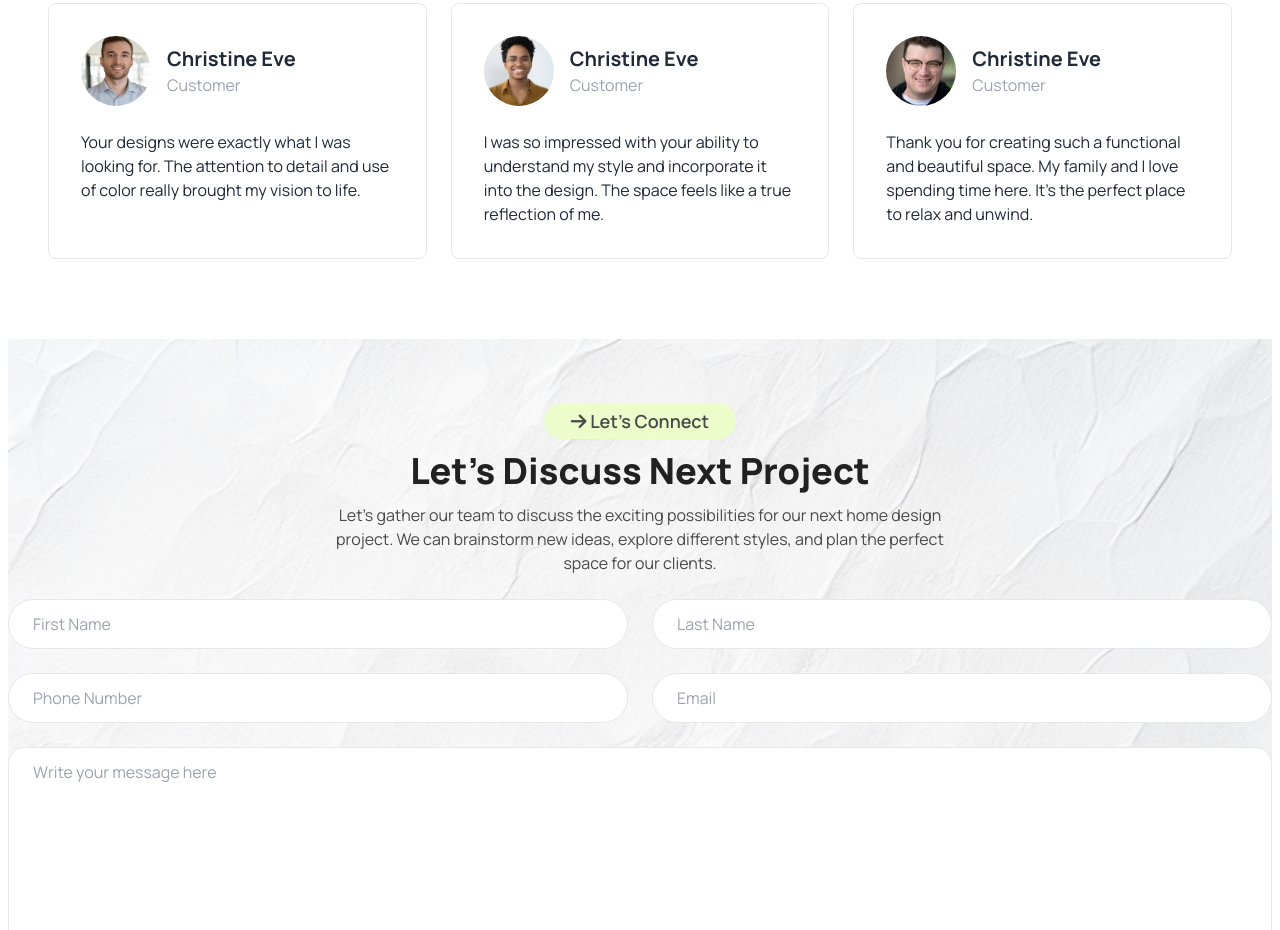
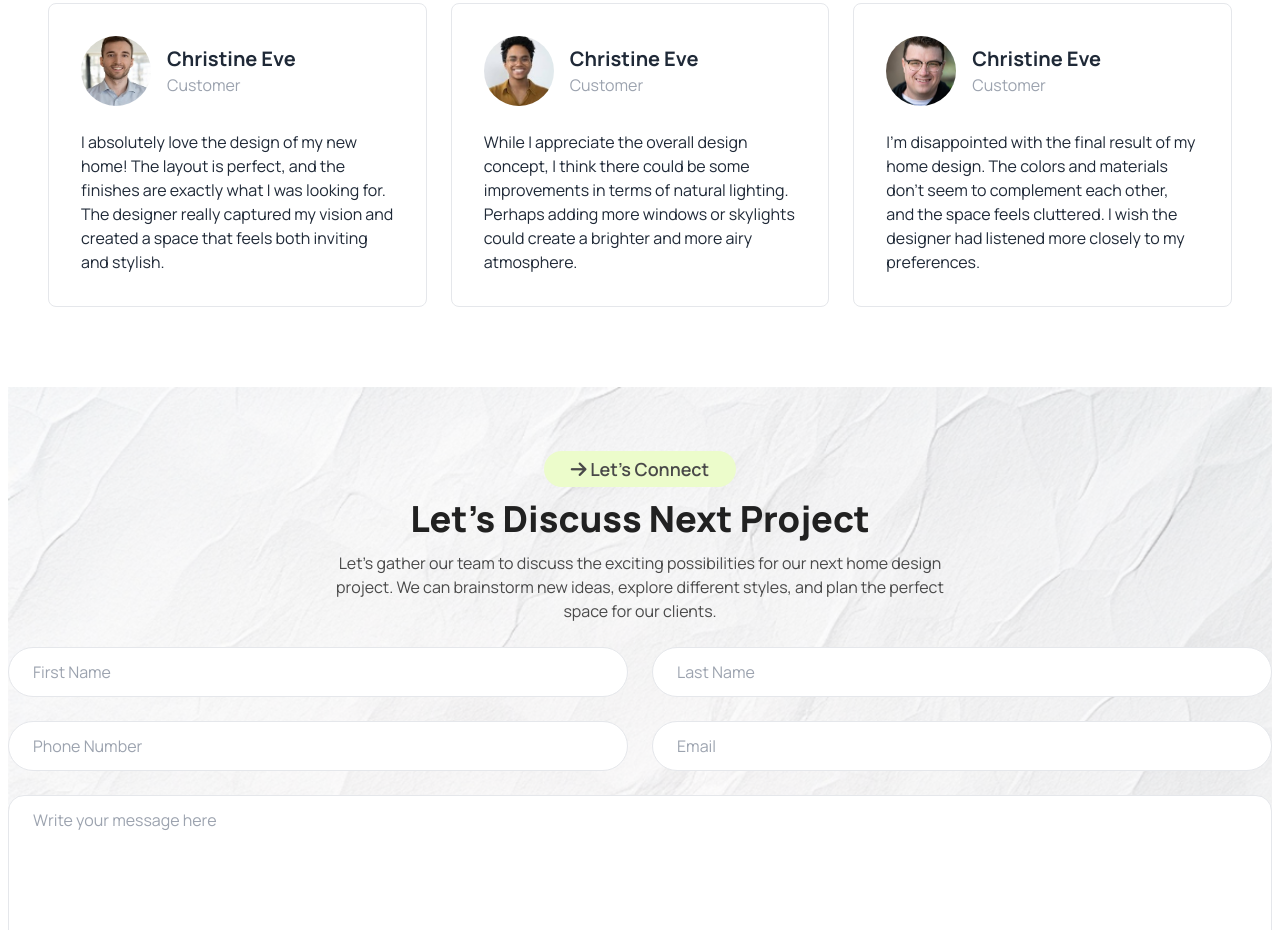
Before and after one commit to MahbubHosssen/home-design-gallery, a plain HTML site: page index.html in a window 1280 px wide. Shown: the part 4330-5260 px from the top of the page. Drawn offline with nearby package versions, Linux system fonts and the light colour scheme.

Commit message:
Feedback section change lorem text

```diff
--- a/index.html
+++ b/index.html
@@ -325,7 +325,7 @@
         </div>
     </section>
 
-    <!-- why choose us section -->
+    <!-- why choose us Feedback section -->
     <section>
         <div class="container mx-auto p-4 lg:p-12">
             <div class="text-center">
@@ -380,7 +380,7 @@
                             <p class="text-gray-400">Customer</p>
                         </div>
                     </div>
-                    <p class="text-400 mt-6">Your designs were exactly what I was looking for. The attention to detail and use of color really brought my vision to life.</p>
+                    <p class="text-400 mt-6">I absolutely love the design of my new home! The layout is perfect, and the finishes are exactly what I was looking for. The designer really captured my vision and created a space that feels both inviting and stylish.</p>
                 </div>
 
                 <div class="lg:p-8 p-4 border lg:w-1/3 w-full rounded-lg">
@@ -391,7 +391,7 @@
                             <p class="text-gray-400">Customer</p>
                         </div>
                     </div>
-                    <p class="text-400 mt-6">I was so impressed with your ability to understand my style and incorporate it into the design. The space feels like a true reflection of me.</p>
+                    <p class="text-400 mt-6">While I appreciate the overall design concept, I think there could be some improvements in terms of natural lighting. Perhaps adding more windows or skylights could create a brighter and more airy atmosphere.</p>
                 </div>
 
                 <div class="lg:p-8 p-4 border lg:w-1/3 w-full rounded-lg">
@@ -402,7 +402,7 @@
                             <p class="text-gray-400">Customer</p>
                         </div>
                     </div>
-                    <p class="text-400 mt-6">Thank you for creating such a functional and beautiful space. My family and I love spending time here. It's the perfect place to relax and unwind.</p>
+                    <p class="text-400 mt-6">I'm disappointed with the final result of my home design. The colors and materials don't seem to complement each other, and the space feels cluttered. I wish the designer had listened more closely to my preferences.</p>
                 </div>
             </div>
         </div>
```
